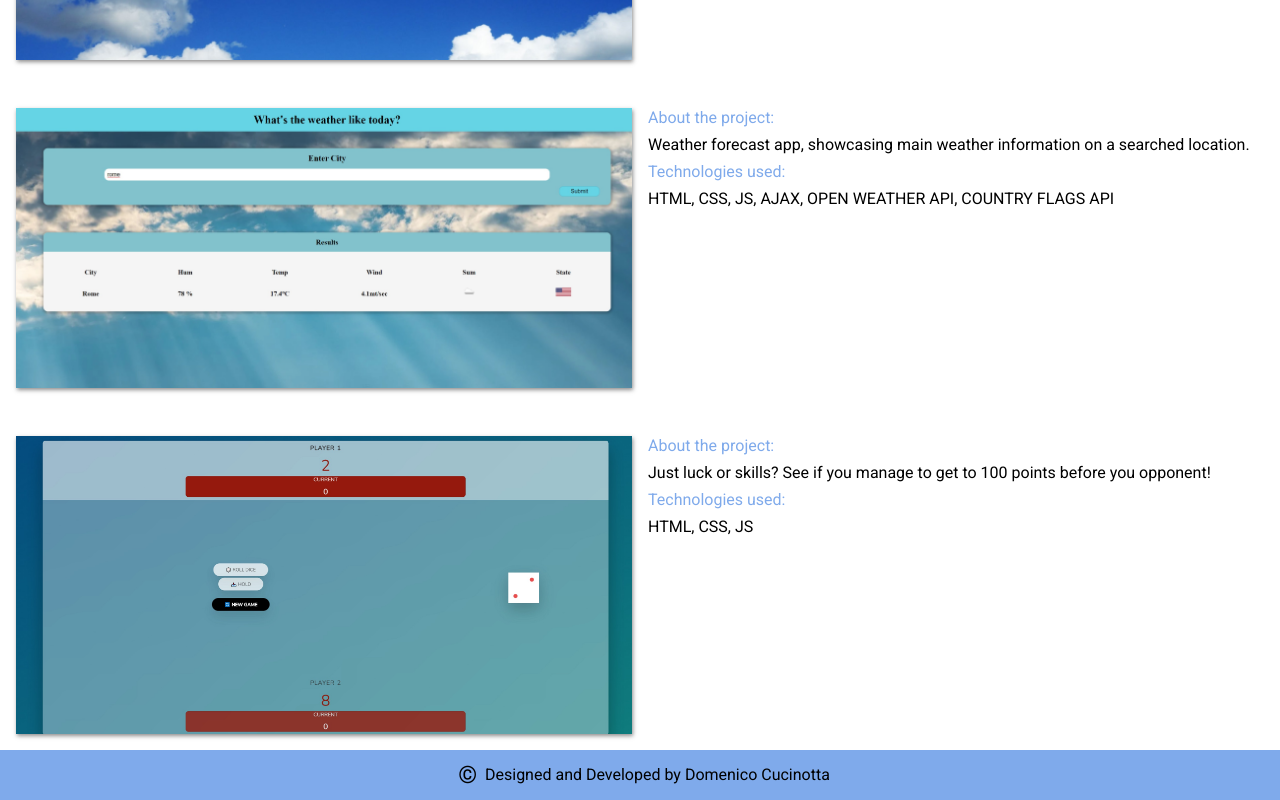
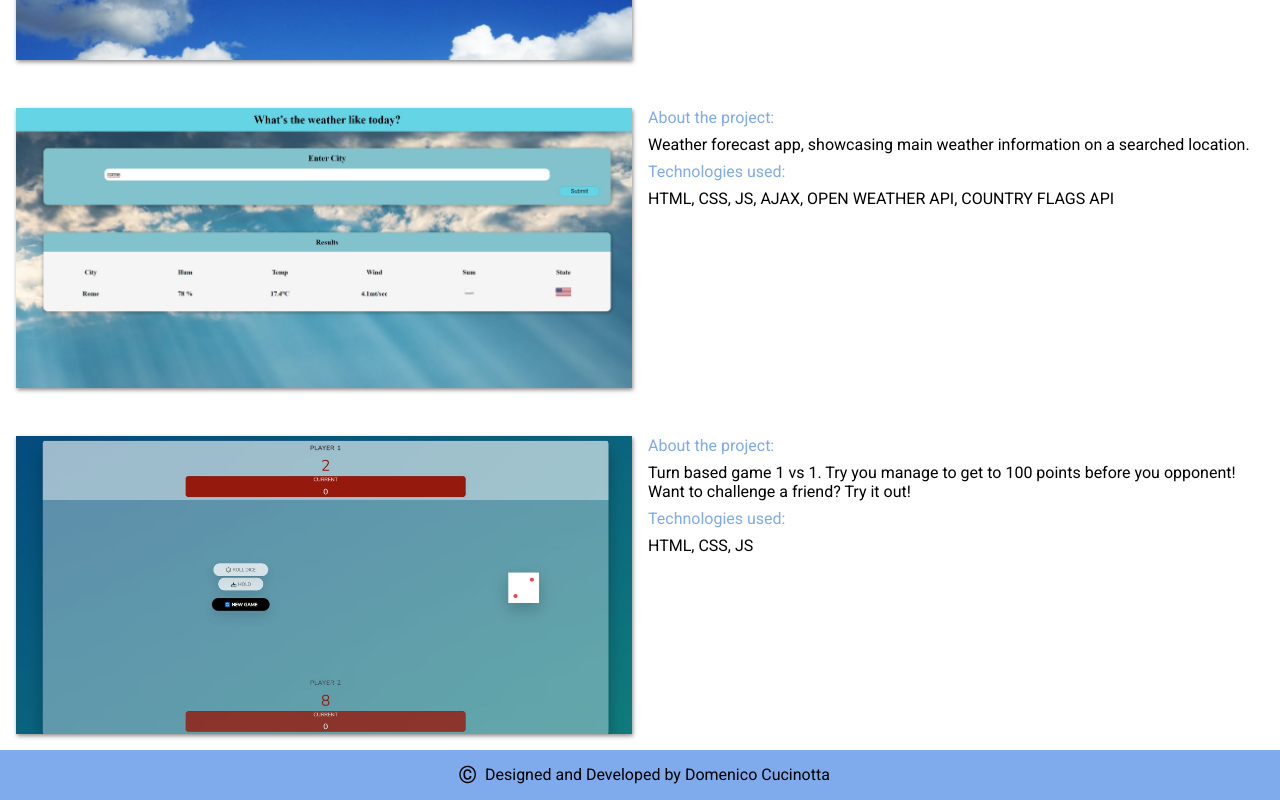
Before and after one commit to Mimmofalena/domenico-portfolio, a React (Create React App) app: page /domenico-portfolio/projects in a window 1280 px wide. Shown: the part 730-1530 px from the top of the page. Built offline with nearby package versions, Linux system fonts and the light colour scheme.

Commit message:
pig game description improved

```diff
--- a/src/components/Projects/projectsData.js
+++ b/src/components/Projects/projectsData.js
@@ -49,7 +49,7 @@ export const projectsData = [
     href: "https://mimmofalena.github.io/pig-game/",
     src: pig,
     alt: "game app",
-    descriptionProject: `Just luck or skills? See if you manage to get to 100 points before you opponent!`,
+    descriptionProject: `Turn based game 1 vs 1. Try you manage to get to 100 points before you opponent! Want to challenge a friend? Try it out!  `,
     descriptionTech: "HTML, CSS, JS",
   },
 ];
```
